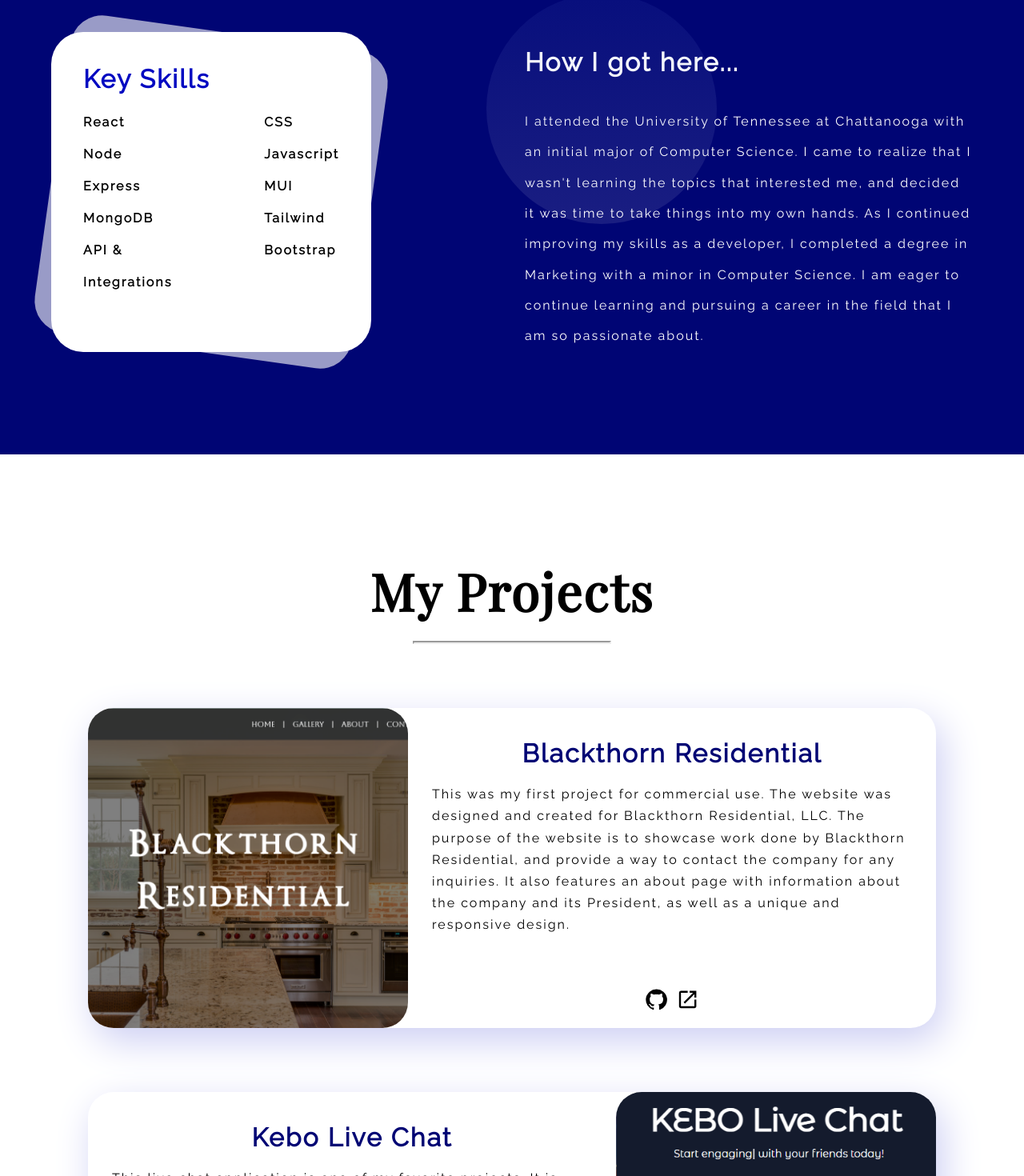
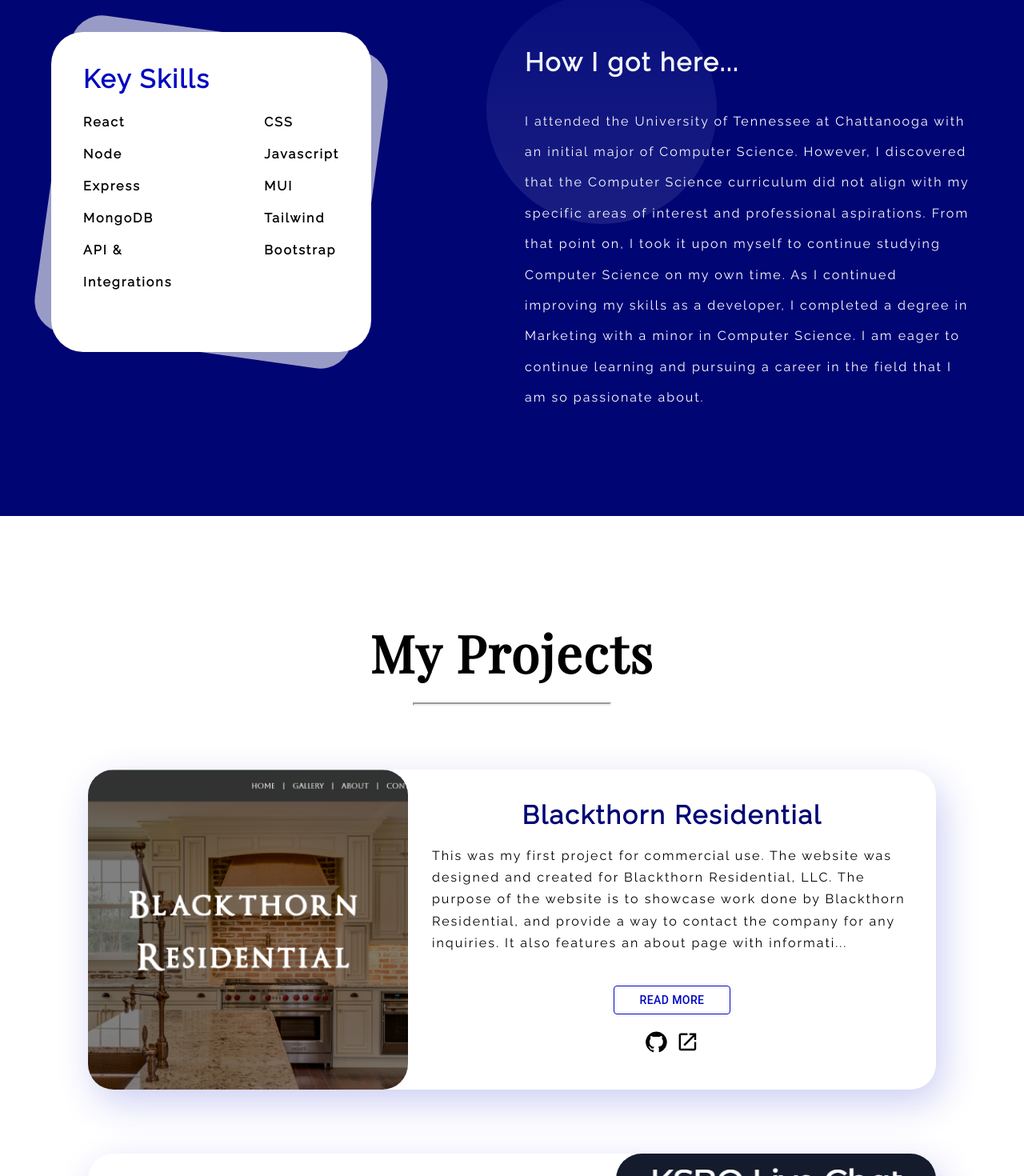
Before and after one commit to savagekyle/Portfolio, a React (Create React App) app: page / in a window 1280 px wide. Shown: the part 940-2410 px from the top of the page at 80% size. Built offline with nearby package versions, Linux system fonts and the light colour scheme.

Commit message:
added read more dialog box with tech stack

```diff
--- a/src/components/projects/index.css
+++ b/src/components/projects/index.css
@@ -27,10 +27,7 @@
 
 .project-links {
   gap: 10px;
-  position: absolute;
-  bottom: 0.8rem;
-  left: 50%;
-  transform: translateX(-50%);
+  margin: 20px auto 0;
 }
 
 .p-content {
--- a/src/components/projects/index.jsx
+++ b/src/components/projects/index.jsx
@@ -15,6 +15,7 @@
   const isSmallScreen = useMediaQuery("(max-width: 1100px)");
   const reversed = props.reversed;
   const [open, setOpen] = useState(false);
+  const [readMoreOpen, setReadMoreOpen] = useState(false);
 
   const handleOpen = () => {
     setOpen(true);
@@ -24,17 +25,50 @@
     setOpen(false);
   };
 
+  const handleReadMoreOpen = () => {
+    setReadMoreOpen(true);
+  };
+
+  const handleReadMoreClose = () => {
+    setReadMoreOpen(false);
+  };
+
+  const renderContent = () => {
+    if (props.content.length <= 300) {
+      return <p>{props.content}</p>;
+    } else {
+      return (
+        <>
+          <p>{props.content.substring(0, 300)}...</p>
+          <Button
+            onClick={handleReadMoreOpen}
+            variant="outlined"
+            sx={{
+              color: "var(--blue-primary-500)",
+              borderColor: "var(--blue-primary-500)",
+              width: "fit-content",
+              marginInline: "auto",
+              paddingInline: "2rem",
+            }}
+          >
+            Read More
+          </Button>
+        </>
+      );
+    }
+  };
+
   return (
     <div
       className="project flex"
       style={{ flexDirection: reversed && !isSmallScreen && "row-reverse" }}
     >
-      <div className="p-img ">
+      <div className="p-img">
         <img src={props.img} alt="" />
       </div>
       <div className="p-content flex column">
         <h1 className="center">{props.title}</h1>
-        <p>{props.content}</p>
+        {renderContent()}
         <div className="project-links flex">
           <Link to={props.github}>
             <GitHubIcon className="github" sx={{ fontSize: "1.8rem" }} />
@@ -69,6 +103,32 @@
           </Button>
         </DialogActions>
       </Dialog>
+      <Dialog open={readMoreOpen} onClose={handleReadMoreClose}>
+        <DialogTitle>{props.title}</DialogTitle>
+        <DialogContent>
+          <DialogContentText sx={{ marginBottom: "20px" }}>
+            {props.content}
+          </DialogContentText>
+          <DialogContentText sx={{ marginBottom: "10px", fontWeight: "600" }}>
+            Tech Stack:
+          </DialogContentText>
+          <DialogContentText
+            sx={{ fontWeight: "600", color: "var(--blue-secondary-400)" }}
+          >
+            {props.tech}
+          </DialogContentText>
+        </DialogContent>
+        <DialogActions>
+          <Button
+            onClick={handleReadMoreClose}
+            sx={{
+              color: "var(--blue-primary-500)",
+            }}
+          >
+            Close
+          </Button>
+        </DialogActions>
+      </Dialog>
     </div>
   );
 };
--- a/src/scenes/about/index.jsx
+++ b/src/scenes/about/index.jsx
@@ -11,12 +11,14 @@
           <h1>How I got here...</h1>
           <p>
             I attended the University of Tennessee at Chattanooga with an
-            initial major of Computer Science. I came to realize that I wasn't
-            learning the topics that interested me, and decided it was time to
-            take things into my own hands. As I continued improving my skills as
-            a developer, I completed a degree in Marketing with a minor in
-            Computer Science. I am eager to continue learning and pursuing a
-            career in the field that I am so passionate about.
+            initial major of Computer Science. However, I discovered that the
+            Computer Science curriculum did not align with my specific areas of
+            interest and professional aspirations. From that point on, I took it
+            upon myself to continue studying Computer Science on my own time. As
+            I continued improving my skills as a developer, I completed a degree
+            in Marketing with a minor in Computer Science. I am eager to
+            continue learning and pursuing a career in the field that I am so
+            passionate about.
           </p>
           <div className="circle"></div>
         </div>
--- a/src/scenes/projects/index.jsx
+++ b/src/scenes/projects/index.jsx
@@ -18,10 +18,11 @@
         <Projects
           img={br}
           title="Blackthorn Residential"
-          content="This was my first project for commercial use. The website was designed and created for Blackthorn Residential, LLC. The purpose of the website is to showcase work done by Blackthorn Residential, and provide a way to contact the company for any inquiries. It also features an about page with information about the company and its President, as well as a unique and responsive design.
+          content="This was my first project for commercial use. The website was designed and created for Blackthorn Residential, LLC. The purpose of the website is to showcase work done by Blackthorn Residential, and provide a way to contact the company for any inquiries. It also features an about page with information about the company and its President, as well as a unique and responsive design. The application also features an admin login and dashboard where the Owner can go in and add images to the Google Firebase database in their respective sections.
           "
           github="https://github.com/savagekyle/Blackthorn-Residential"
           live="https://blackthornresidential.com"
+          tech="React, CSS, Font Awesome, Google Fonts, Google Firebase"
         />
         <Projects
           img={kebo}
@@ -29,6 +30,7 @@
           content="This live chat application is one of my favorite projects. It is project that I collaborated on with another developer. It demonstrates my ability to work with not only the frontend, but the backend as well, and tie the two together. Backend technologies such as MongoDB and Graphql were used in the creation of this project. Google authentication, password hashing, form validations, and more were used to handle user logins."
           github="https://github.com/sebodroid/CoolestThingDone"
           live=""
+          tech="React, MUI, MongoDB, Google Authentication, GraphQL, JWT"
           reversed={true}
         />
         <Projects
@@ -36,6 +38,7 @@
           title="My Portfolio"
           content="This one is obvious, but it is a project that I am proud of. It is my personal portolio and it was built to showcase what I can do as a Frontend Developer. Utilizing mainly just React, CSS, and Javascript, I was able to put together this dynamic and responsive personal website. Material UI was utilized for the icons and pop-up dialogs. I also created the vector image that was used for the landing page."
           github="https://github.com/savagekyle/Portfolio"
+          tech="React, CSS, MUI, Google Fonts"
           live="https://savagekyle.com"
         />
         <Projects
@@ -44,6 +47,7 @@
           content="There were too many projects from this course to put on here alone. This course took me 65.5 hours to complete, and it was very helpful for improving my skills as a developer. Throughout this course, I learned countless new skills and was able to apply what I learned. From basic HTML and CSS websites, to full stack applications. Some of the projects from the course have been published to my github."
           github="https://github.com/savagekyle?tab=repositories"
           live=""
+          tech="React, CSS, Bootstrap, MongoDB, Express, Node, Google auth, APIs, SQL, JQuery"
           reversed={true}
         />
       </div>
```
